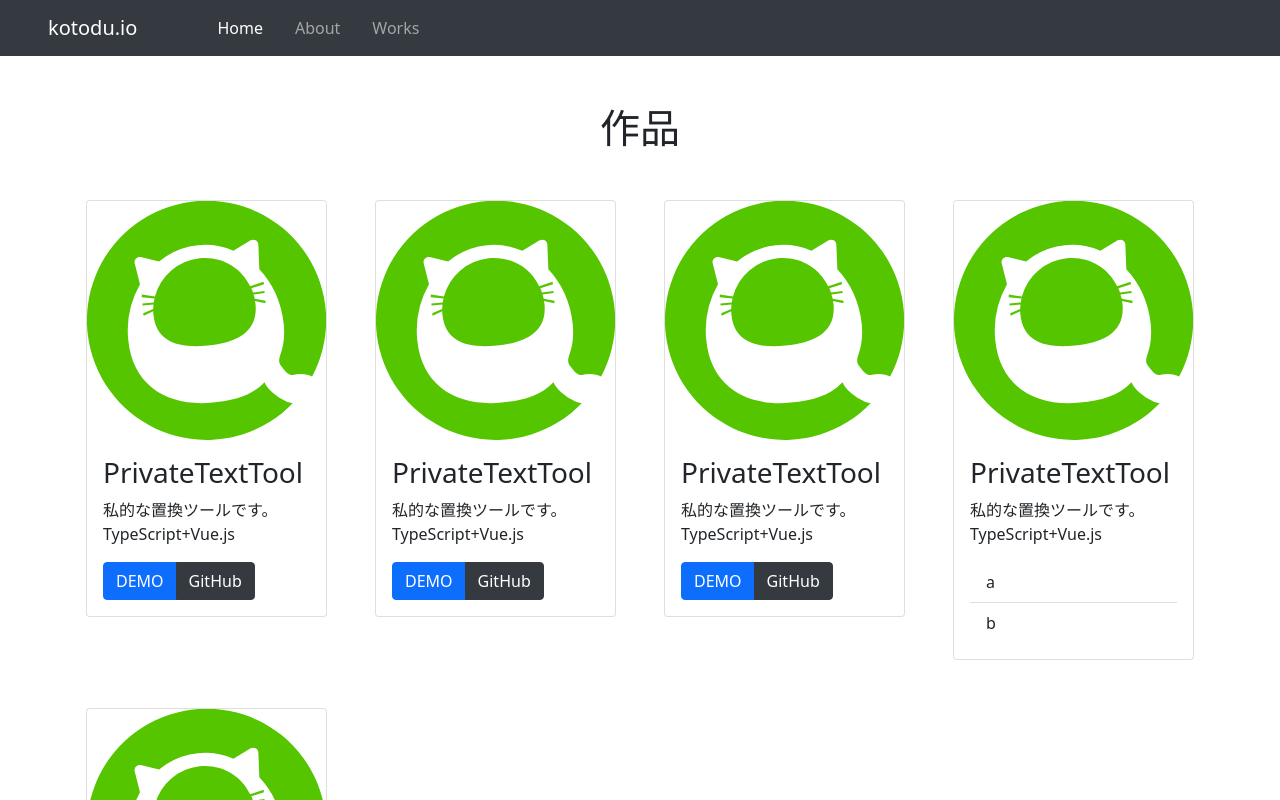
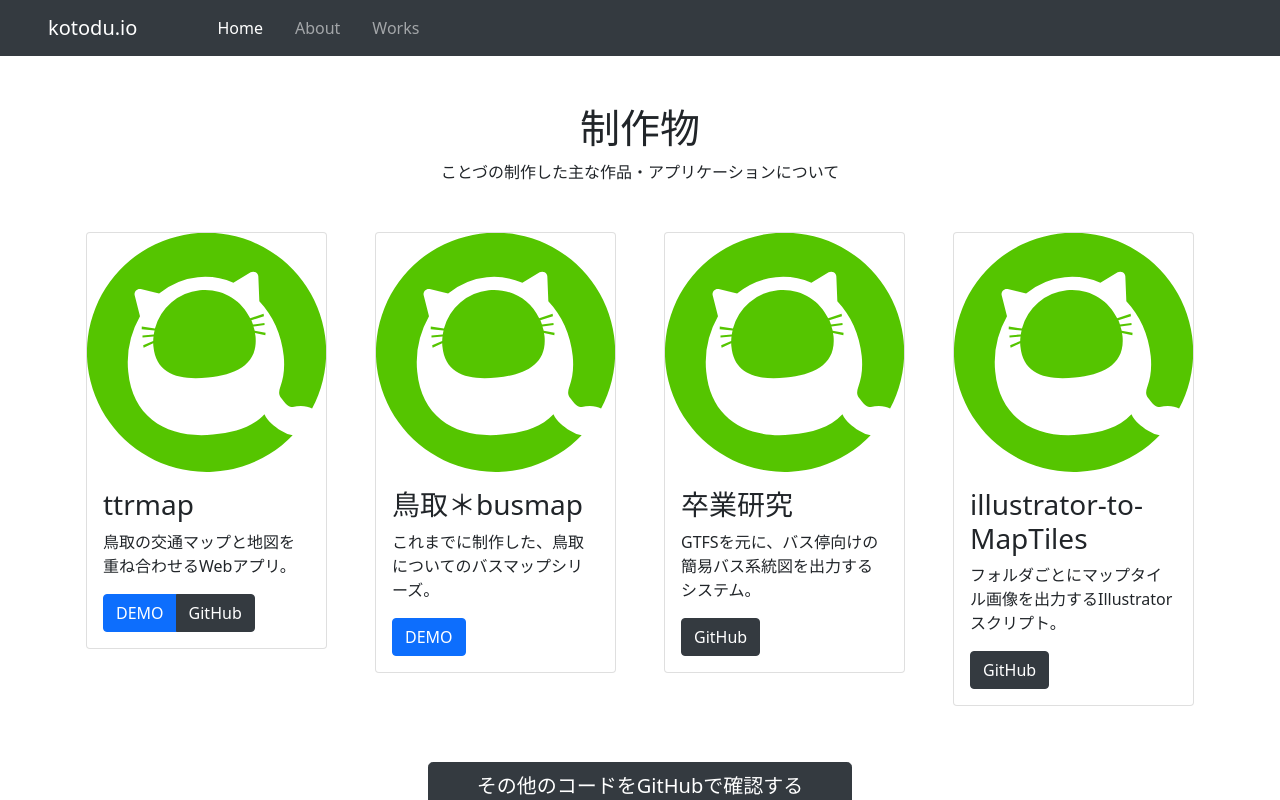
Before and after one commit to kotodu/kotodu.github.io, a Vue app: page /works in a window 1280 px wide. Shown: the top 800 px of the page. Built offline with nearby package versions, Linux system fonts and the light colour scheme.

Commit message:
仮の文言を修正

```diff
--- a/src/views/Works.vue
+++ b/src/views/Works.vue
@@ -1,44 +1,52 @@
 <template>
     <div class="works">
         <header class="text-center my-5">
-            <h1>作品</h1>
+            <h1>制作物</h1>
+            <p class="read">
+                ことづの制作した主な作品・アプリケーションについて
+            </p>
         </header>
         <main class="container">
             <div class="row g-5">
                 <work-card
-                title="PrivateTextTool"
-                description="私的な置換ツールです。TypeScript+Vue.js"
+                title="ttrmap"
+                description="鳥取の交通マップと地図を重ね合わせるWebアプリ。"
                 imgSrc="/img/qiita.svg"
-                demoURL="https://kotodu.io/privateTextTool"
-                githubURL="https://github.com/busroutemap/privateTextTool"
+                demoURL="https://kotodu.io/ttrmap"
+                githubURL="https://github.com/kotodu/ttrmap"
                 />
                 <work-card
-                title="PrivateTextTool"
-                description="私的な置換ツールです。TypeScript+Vue.js"
+                title="鳥取＊busmap"
+                description="これまでに制作した、鳥取についてのバスマップシリーズ。"
                 imgSrc="/img/qiita.svg"
-                demoURL="https://kotodu.io/privateTextTool"
-                githubURL="https://github.com/busroutemap/privateTextTool"
+                demoURL="https://kotodu.io/tottori"
                 />
                 <work-card
-                title="PrivateTextTool"
-                description="私的な置換ツールです。TypeScript+Vue.js"
+                title="卒業研究"
+                description="GTFSを元に、バス停向けの簡易バス系統図を出力するシステム。"
                 imgSrc="/img/qiita.svg"
-                demoURL="https://kotodu.io/privateTextTool"
-                githubURL="https://github.com/busroutemap/privateTextTool"
+                githubURL="https://github.com/kotodu/Bus-Stops-Information-from-GTFS"
                 />
                 <work-card
-                title="PrivateTextTool"
-                description="私的な置換ツールです。TypeScript+Vue.js"
+                title="illustrator-to-MapTiles"
+                description="フォルダごとにマップタイル画像を出力するIllustratorスクリプト。"
                 imgSrc="/img/qiita.svg"
-                :lists="l1"
-                />
-                <work-card
-                title="PrivateTextTool"
-                description="私的な置換ツールです。TypeScript+Vue.js"
-                imgSrc="/img/qiita.svg"
+                githubURL="https://github.com/kotodu/illustrator-to-MapTiles"
                 />
             </div>
         </main>
+        <footer class="text-center my-5">
+            <a
+            href="https://github.com/kotodu"
+            class="text-decoration-none">
+                <button
+                type="button"
+                class="btn btn-dark btn-lg px-5 my-2"
+                >
+                    その他のコードをGitHubで確認する
+                </button>
+            </a>
+        </footer>
     </div>
 </template>
 <script lang="ts">
```
